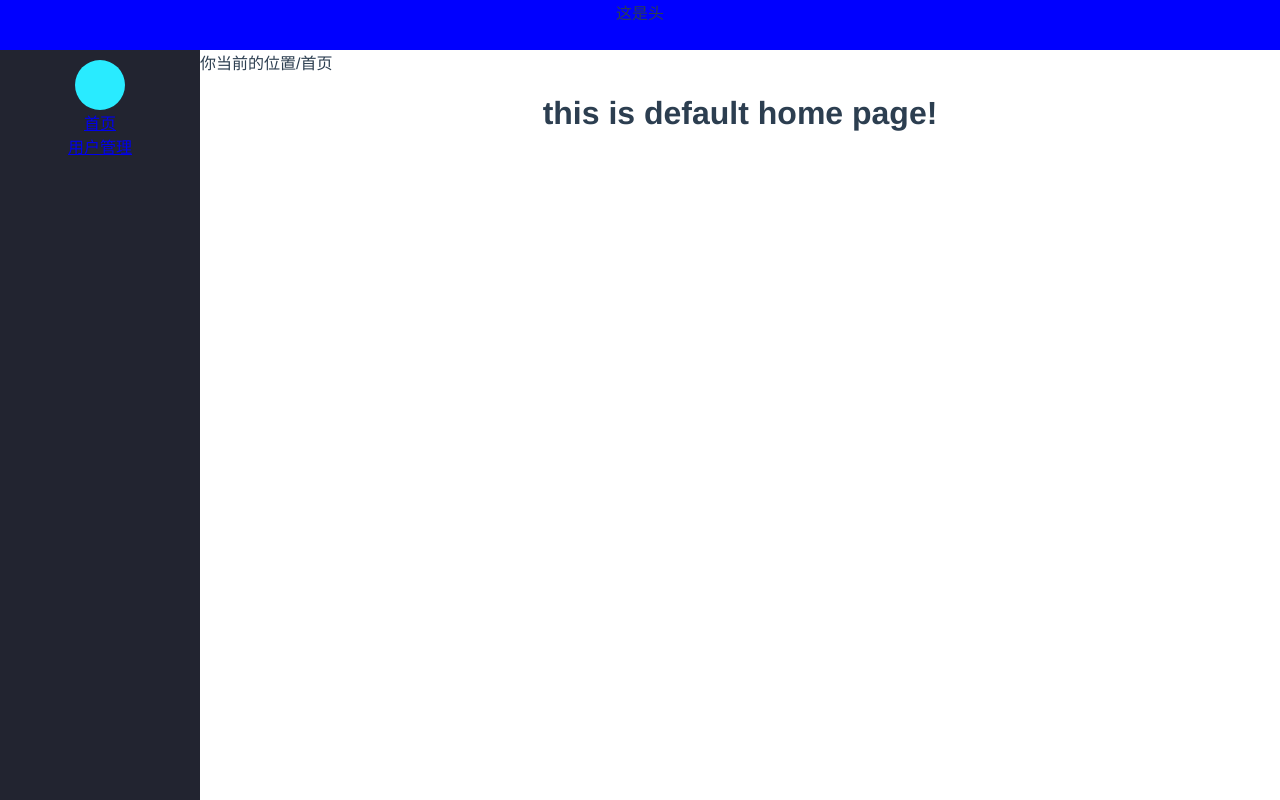
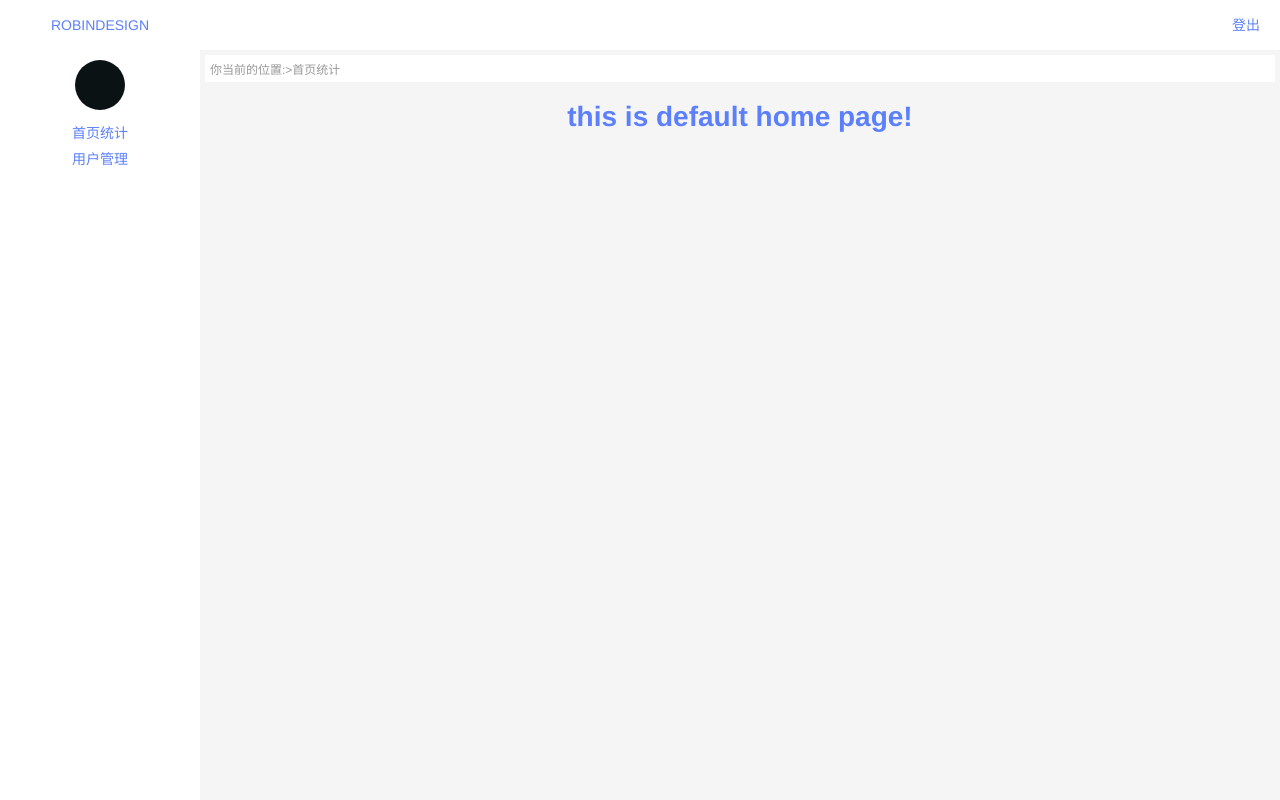
Before and after one commit to YangRobin/xyxz-adminweb, a Vue app: page / in a window 1280 px wide. Built offline with nearby package versions, Linux system fonts and the light colour scheme.

Commit message:
refine home page

```diff
--- a/src/App.vue
+++ b/src/App.vue
@@ -5,7 +5,11 @@
       <div class="left fl" :class="subMenuVisible ? 'sub-menu-show':'sub-menu-hide'">
         <LeftMenu v-on:toggle-sub="toggleSubMenu"/>
       </div>
-      <div class="right bfc" :class="subMenuVisible ?'m-left-show': 'm-left-hide'" style="height:500px;">
+      <div
+        class="right bfc"
+        :class="subMenuVisible ?'m-left-show': 'm-left-hide'"
+        style="height:500px;"
+      >
         <BreadCut/>
         <router-view/>
         <Footer/>
@@ -29,9 +33,9 @@ import BreadCut from "@/components/BreadCut.vue";
 })
 export default class App extends Vue {
   //子菜单显示开关
-  subMenuVisible:boolean=false;
-  private toggleSubMenu (e: any) {
-    this.subMenuVisible=!this.subMenuVisible;
+  subMenuVisible: boolean = false;
+  private toggleSubMenu(e: any) {
+    this.subMenuVisible = !this.subMenuVisible;
   }
 }
 </script>
@@ -41,9 +45,11 @@ export default class App extends Vue {
   -webkit-font-smoothing: antialiased;
   -moz-osx-font-smoothing: grayscale;
   text-align: center;
-  color: #2c3e50;
+  color: #5c7ffc;
   position: relative;
+  font-size: 14px;
   height: 100%;
+  background: #f5f5f5;
 }
 #nav {
   padding: 30px;
@@ -55,27 +61,36 @@ export default class App extends Vue {
     }
   }
 }
+li {
+  list-style: none;
+}
 //
 .left {
-  width:200px;
+  width: 200px;
   // background-color:blue;
   height: 100%;
   position: fixed;
 }
 //子菜单显示的样式
-.sub-menu-show{
-  width:400px !important;
+.sub-menu-show {
+  width: 400px !important;
 }
-.sub-menu-hide{
-   width:200px !important;
+.sub-menu-hide {
+  width: 200px !important;
 }
-.m-left-show{
-  margin-left:400px !important;
+.m-left-show {
+  margin-left: 405px !important;
 }
-.m-left-hide{
-  margin-left:200px !important;
+.m-left-hide {
+  margin-left: 205px !important;
 }
 .right {
-  margin-left: 200px;
+  margin-left: 205px;
+  margin-top: 5px;
+  margin-right: 5px;
+}
+.active-path {
+  border-left: 3px solid #2a23ad;
+  background: #f9f9f9;
 }
 </style>
--- a/src/common/style/_common.scss
+++ b/src/common/style/_common.scss
@@ -12,7 +12,9 @@ body,ul{
 div,main,footer,section,aside,header,nav,li,ol{
   margin:0 auto;
 }
-
+a{
+  text-decoration: none;
+}
 
 // @author:robin.yang
 // @desc:左浮动通用类
--- a/src/components/BreadCut.vue
+++ b/src/components/BreadCut.vue
@@ -1,15 +1,17 @@
 <template>
-  <div class="row">
-    <span>你当前的位置</span>
-    <ul class="bread-cut">
-      <li v-for="i in paths">/{{i.name}}</li>
+  <div class="row bread-cut">
+    <span>你当前的位置:
+      <br>
+    </span>
+    <ul>
+      <li v-for="i in paths">>{{i.name}}</li>
     </ul>
   </div>
 </template>
 <script lang="ts">
 import { Component, Prop, Vue, Watch } from "vue-property-decorator";
 import menu from "../menu";
-import { mount } from '@vue/test-utils';
+import { mount } from "@vue/test-utils";
 @Component
 export default class BreadCut extends Vue {
   @Prop() private msg!: string;
@@ -47,7 +49,11 @@ export default class BreadCut extends Vue {
 }
 </script>
 <style lang="scss" scoped>
-ul.bread-cut {
+.bread-cut {
+  background-color: white;
+  padding: 5px 5px;
+  color: #999999;
+  font-size: 12px;
   li {
     float: left;
     list-style: none;
--- a/src/components/LeftMenu.vue
+++ b/src/components/LeftMenu.vue
@@ -3,15 +3,15 @@
     <div class="main-menu">
       <div class="avator"></div>
       <ul class="links">
-        <li v-for="i in menu" @click="toggle(i.name)">
+        <li  v-for="i in menu" @click="toggle(i.name)">
           <router-link :to="i.path">{{i.name}}</router-link>
         </li>
       </ul>
     </div>
     <div class="sub-menu" v-show="subMenuVisible">
-      <button @click="closeSub()">close sub</button>
+      <span @click="closeSub()">X</span>
       <ul>
-        <li v-for="i in subMenu">
+        <li  class="active-path" v-for="i in subMenu">
           <router-link :to="i.path">{{i.name}}</router-link>
         </li>
       </ul>
@@ -66,25 +66,51 @@ export default class LeftMenu extends Vue {
 </script>
 <style lang="scss" scoped>
 .left-menu {
-  color: white;
+  color: #4e5f5b;
   display: flex;
   height: 100%;
   .main-menu {
     width: 230px;
-    background-color: #222430;
+    background-color: #ffffff;
+
     .avator {
       margin-top: 10px;
       width: 50px;
       height: 50px;
-      background: #29ebff;
+      background: #0a1213;
       border-radius: 50%;
       text-align: center;
+    }
+    ul {
+      margin-top: 10px;
+      li {
+        height: 26px;
+        line-height: 26px;
+        a {
+          color: #5c7ffc;
+        }
+      }
     }
   }
   .sub-menu {
     flex: 1 1 auto;
     width: 60%;
-    background-color: gray;
+    background-color: #fcfcfd;
+    span {
+      position: absolute;
+      right: 10px;
+      top: 10px;
+    }
+    ul {
+      margin-top: 30px;
+      li {
+        height: 26px;
+        line-height: 26px;
+        a {
+          color: #5c7ffc;
+        }
+      }
+    }
   }
 }
 </style>
--- a/src/components/Navbar.vue
+++ b/src/components/Navbar.vue
@@ -1,20 +1,44 @@
 <template>
-    <nav>
-      这是头
-    </nav>
+  <div class="nav">
+    <a href="#">ROBINDESIGN</a>
+    <div class="bfc">
+      <ul>
+        <li>
+          <a href="#">登出</a>
+        </li>
+      </ul>
+    </div>
+  </div>
 </template>
 <script lang="ts">
-
-import { Component, Prop, Vue } from 'vue-property-decorator';
+import { Component, Prop, Vue } from "vue-property-decorator";
 @Component
 export default class Navbar extends Vue {
   @Prop() private msg!: string;
 }
 </script>
-
 <style lang="scss" scoped>
-  nav{
-    height: 50px;
-    background: blue;
+.nav {
+  // position: fixed;
+  // width: 100%;
+  // top:0;
+  color: #5c7ffc;
+  height: 50px;
+  line-height: 50px;
+  background: white;
+  a {
+    display: block;
+    width: 200px;
+    float: left;
+    color: inherit;
   }
+  ul {
+    float: right;
+    text-align: right;
+    padding-right: 20px;
+    li {
+      list-style: none;
+    }
+  }
+}
 </style>
--- a/src/menu.ts
+++ b/src/menu.ts
@@ -7,7 +7,7 @@ import UserDelete from './views/UserDelete.vue';
 
 const menu = [
   {
-    name: '首页',
+    name: '首页统计',
     icon: 'icon-home',
     path: '/',
     component: Home,
@@ -15,7 +15,7 @@ const menu = [
       {
         name: 'sub-home',
         icon: 'sub-home',
-        path: 'sub-home',
+        path: '/sub-home',
         component: SubHome,
       },
     ],
```
Also changed, not shown: src/common/components/Input.vue (added).
